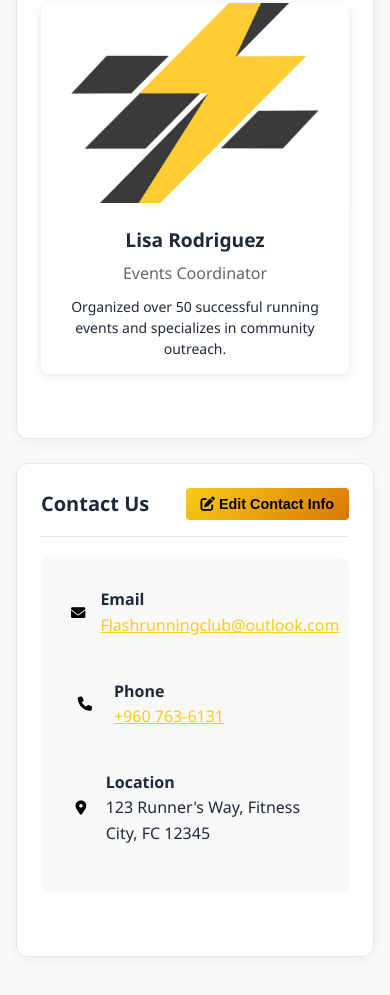
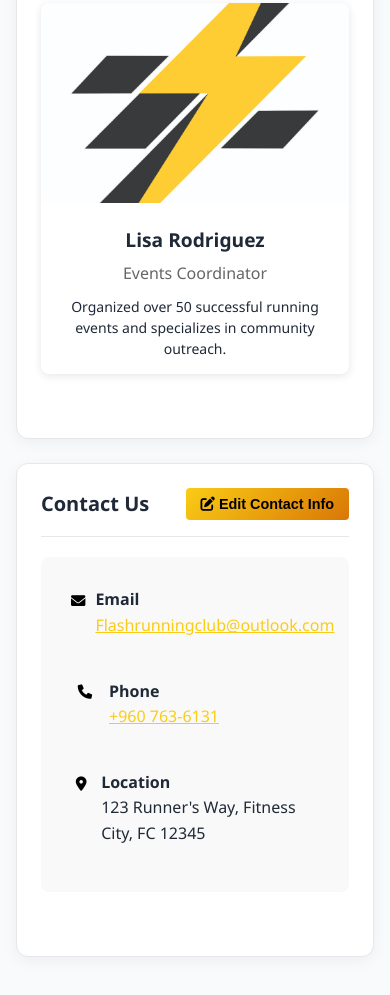
Before and after one commit to Ashraf7533/Flash, a plain HTML site: page about-us.html in a window 390 px wide. Shown: the part 1630-2625 px from the top of the page. Drawn offline with Linux system fonts and the light colour scheme; sample sign-in values are in the browser's storage.

Commit message:
Add files via upload

```diff
--- a/about-us.html
+++ b/about-us.html
@@ -246,34 +246,40 @@
                             <!-- Contact Display View -->
                             <div id="contactDisplay" class="contact-info">
                                 <div class="contact-method" style="cursor: pointer; margin-bottom: 20px; padding: 10px; border-radius: 10px;" onclick="copyEmail()">
-                                    <div class="contact-icon" style="width: 28px; height: 28px; font-size: 0.9rem;">
+                                    <div style="display: flex; align-items: flex-start;">
+                                        <div class="contact-icon" style="width: 28px; height: 28px; font-size: 0.9rem; margin-right: 10px;">
                                             <i class="fas fa-envelope"></i>
                                         </div>
-                                    <div>
+                                        <div style="text-align: left;">
                                             <strong>Email</strong><br>
                                             <span id="emailAddress" style="color: #facc15; text-decoration: underline;">Flashrunningclub@outlook.com</span>
                                         </div>
                                     </div>
+                                </div>
 
                                 <div class="contact-method" style="cursor: pointer; margin-bottom: 20px; padding: 10px; border-radius: 10px;">
-                                    <a id="phoneLink" href="tel:+9607636131" style="color: inherit; text-decoration: none; display: flex; align-items: center; width: 100%;">
-                                        <div class="contact-icon" style="width: 28px; height: 28px; font-size: 0.9rem;">
+                                    <a id="phoneLink" href="tel:+9607636131" style="color: inherit; text-decoration: none; width: 100%;">
+                                        <div style="display: flex; align-items: flex-start;">
+                                            <div class="contact-icon" style="width: 28px; height: 28px; font-size: 0.9rem; margin-right: 10px;">
                                                 <i class="fas fa-phone"></i>
                                             </div>
-                                        <div>
+                                            <div style="text-align: left;">
                                                 <strong>Phone</strong><br>
                                                 <span id="phoneNumber" style="color: #facc15; text-decoration: underline;">+960 763-6131</span>
+                                            </div>
                                         </div>
                                     </a>
                                 </div>
 
                                 <div class="contact-method" style="padding: 10px; border-radius: 10px;">
-                                    <div class="contact-icon" style="width: 28px; height: 28px; font-size: 0.9rem;">
+                                    <div style="display: flex; align-items: flex-start;">
+                                        <div class="contact-icon" style="width: 28px; height: 28px; font-size: 0.9rem; margin-right: 10px;">
                                             <i class="fas fa-map-marker-alt"></i>
                                         </div>
-                                    <div>
+                                        <div style="text-align: left;">
                                             <strong>Location</strong><br>
                                             <span id="locationAddress">123 Runner's Way, Fitness City, FC 12345</span>
+                                        </div>
                                     </div>
                                 </div>
                             </div>
```
Also changed, not shown: admin-dashboard.html (+1 -1 lines), member-availability.html (+2 -2 lines), member-dashboard.html (+16 -12 lines), member-details.html (+1 -1 lines), 1 other file. Lines whose indentation alone changed are shown as unchanged.
